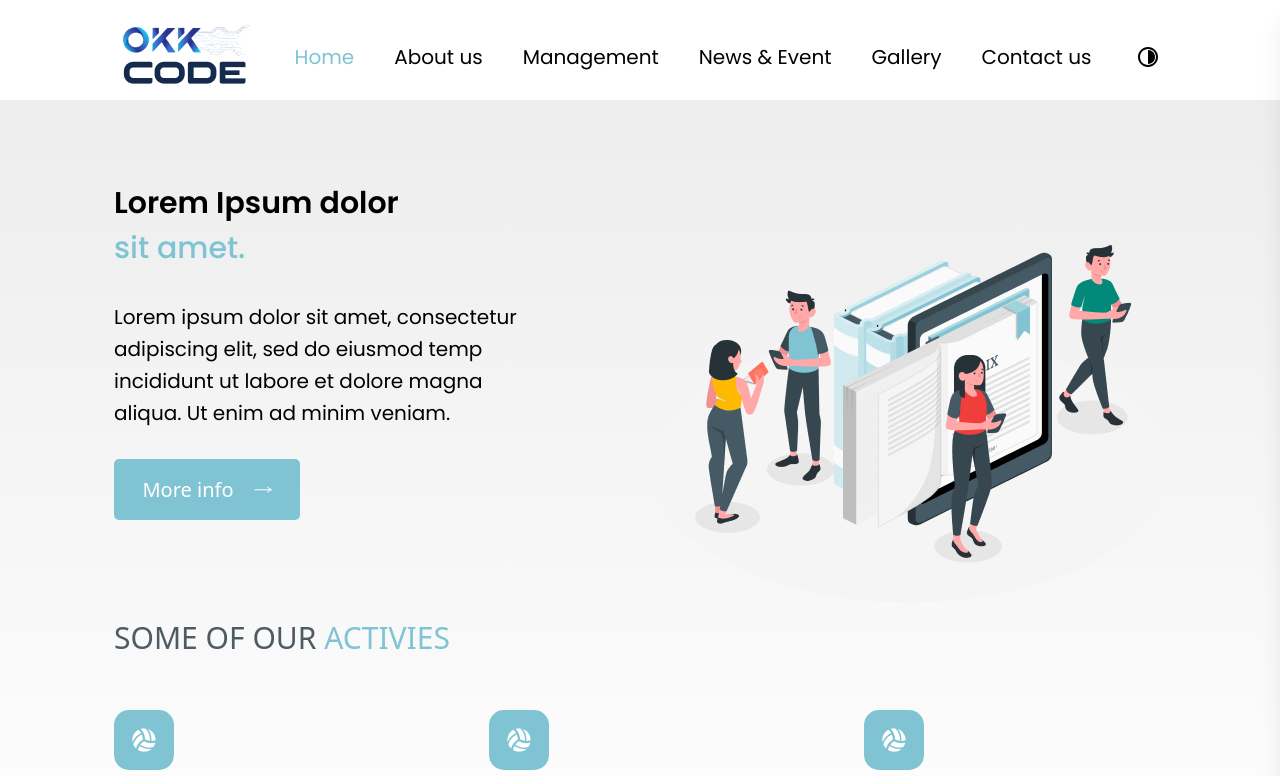
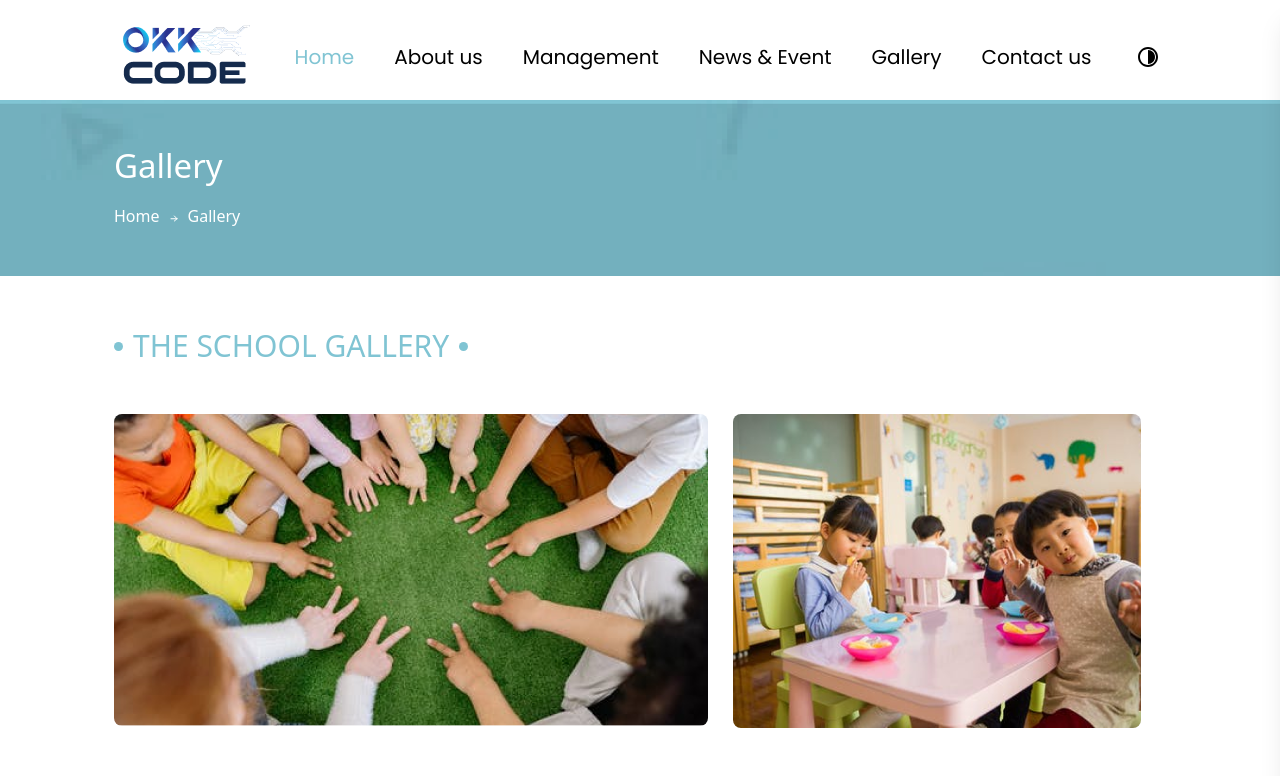
Before and after one commit to AnoopLamba/final-template-1, a Next.js app: page / in a window 1280 px wide. Shown: the top 776 px of the page. Built offline with nearby package versions, Linux system fonts and the light colour scheme.

Commit message:
some changes

```diff
--- a/components/common/HeaderBanner.jsx
+++ b/components/common/HeaderBanner.jsx
@@ -2,7 +2,8 @@ import { Arrowicon } from "./Icon";
 
 const HeaderBanner = ({ heading }) => {
   return (
-    <div className="bg-[url('/img/Hero-bg.png')] bg-no-repeat bg-center bg-cover pb-5 sm:pb-[38px] md:pb-[48px] pt-5 sm:pt-10 md:pt-[50px] px-5 sm:px-10 md:px-[50px]">
+    <div className="max-w-[1920px] w-full  bg-[url('/img/Hero-bg.png')] mx-auto">
+      <div className=" max-w-[1152px] mx-auto  bg-no-repeat bg-center bg-cover pb-5 sm:pb-[38px] md:pb-[48px] pt-5 sm:pt-10 md:pt-[50px] px-5 sm:px-10 md:px-[50px]">
         <p className="text-white font-Roboto text-2xl sm:text-[33px] font-medium ">
           {heading}
         </p>
@@ -19,6 +20,7 @@ const HeaderBanner = ({ heading }) => {
           </p>
         </div>
       </div>
+    </div>
   );
 };
 
--- a/pages/index.js
+++ b/pages/index.js
@@ -1,12 +1,11 @@
 import HomePage from "@/components/HomePage";
 import Layout from "@/components/common/Layout";
+import Gallery from "./gallery";
 
 export default function Home() {
   return (
     <>
-      <Layout>
-        <HomePage />
-      </Layout>
+      <Gallery />
     </>
   );
 }
```
Lines whose indentation alone changed are shown as unchanged.
